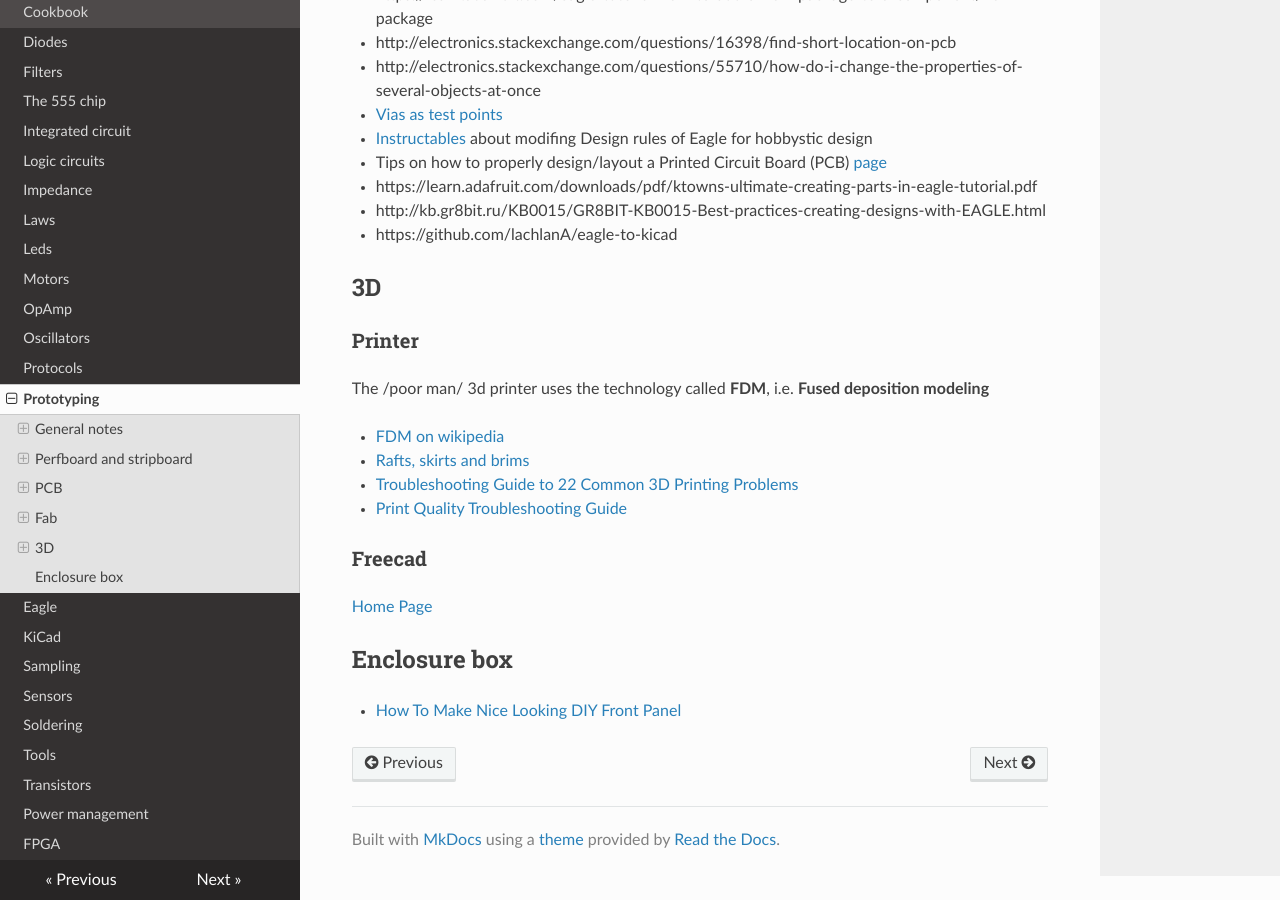
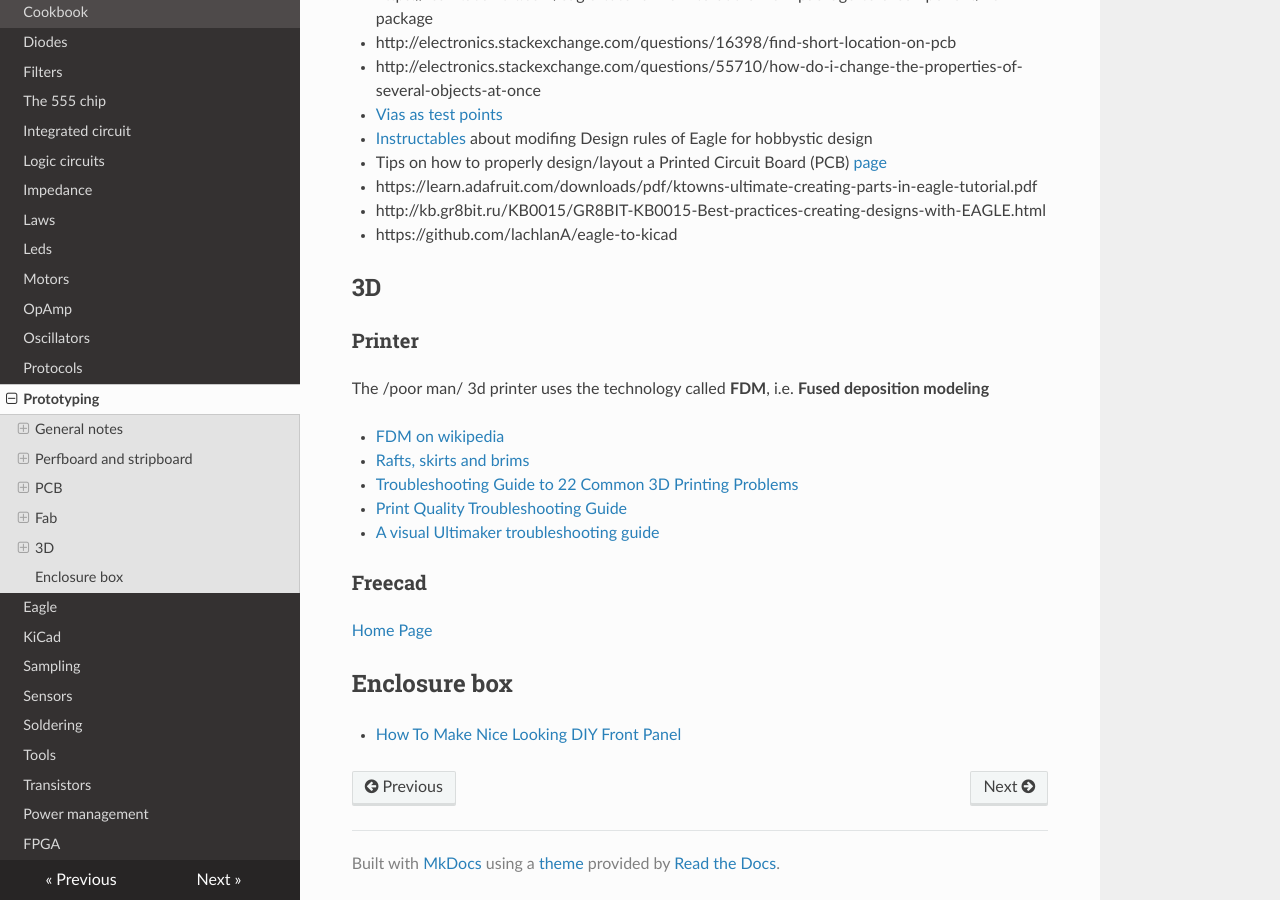
Before and after one commit to gipi/electronics-notes, an MkDocs documentation site: the page built from docs/Prototyping.md, in a window 1280 px wide and 900 px high, scrolled down 4598 px. Built offline with MkDocs 1.6.1, drawn with Linux system fonts in a browser that asks for light colours; nearby versions of some CDN libraries; old or Windows-style settings are respelled for this version of MkDocs.

Commit message:
Add link.

```diff
--- a/docs/Prototyping.md
+++ b/docs/Prototyping.md
@@ -191,6 +191,7 @@ The /poor man/ 3d printer uses the technology called **FDM**, i.e. **Fused depos
  - [Rafts, skirts and brims](https://www.simplify3d.com/support/articles/rafts-skirts-and-brims/)
  - [Troubleshooting Guide to 22 Common 3D Printing Problems](https://all3dp.com/common-3d-printing-problems-3d-printer-troubleshooting-guide/)
  - [Print Quality Troubleshooting Guide](https://www.simplify3d.com/support/print-quality-troubleshooting/)
+ - [A visual Ultimaker troubleshooting guide](http://support.3dverkstan.se/article/23-a-visual-ultimaker-troubleshooting-guide)
 
 ### Freecad
 
```
